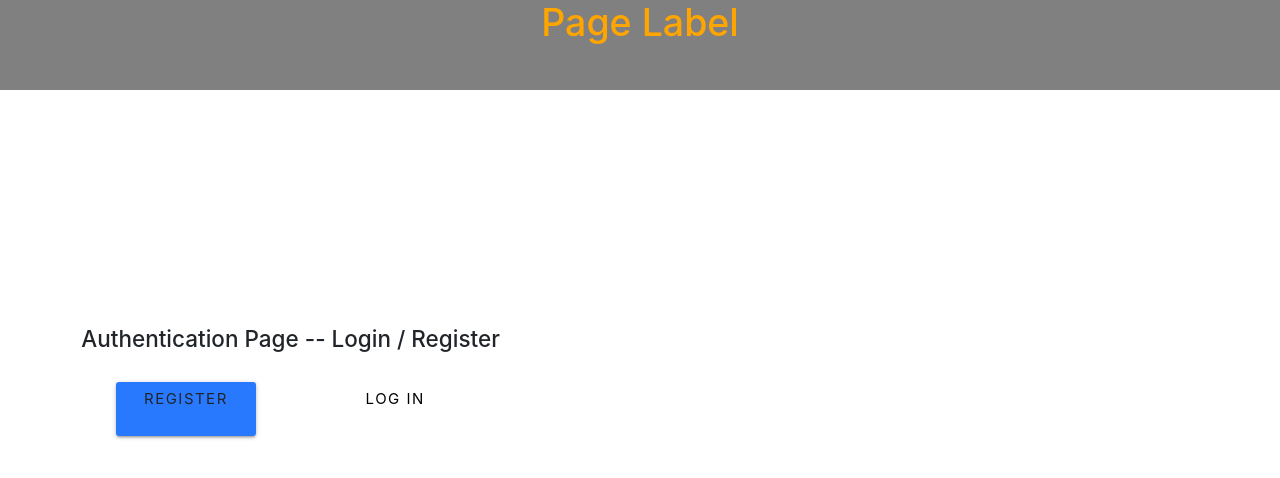
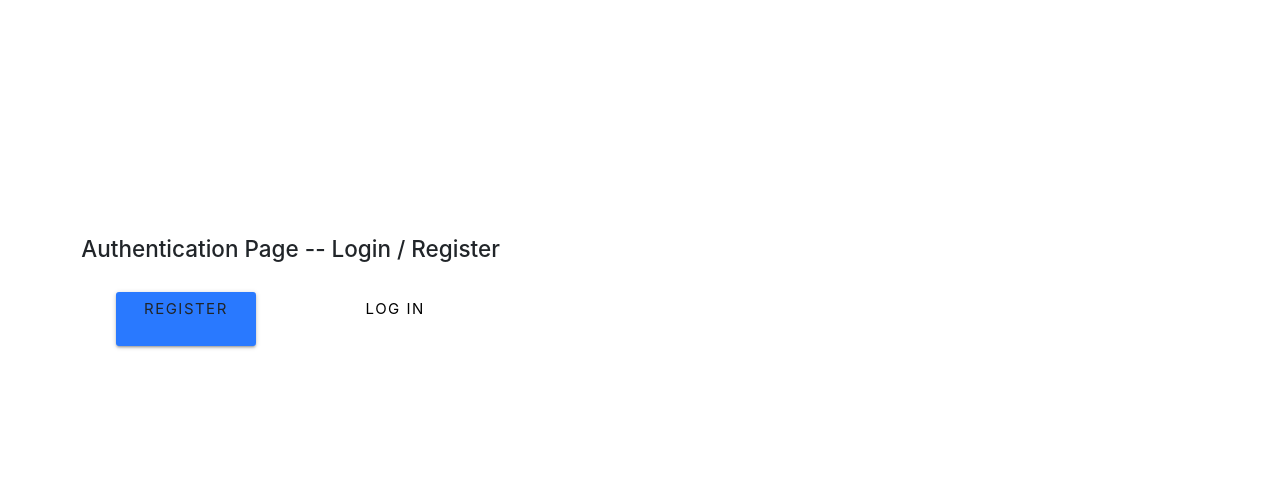
Before and after one commit to kevinroymcgregor/project3, a React (Create React App) app in the folder client/: page / in a window 1280 px wide. Shown: the top 478 px of the page. Built offline with nearby package versions, Linux system fonts and the light colour scheme.

Commit message:
removed PageLabel

```diff
--- a/client/src/App.js
+++ b/client/src/App.js
@@ -42,7 +42,6 @@ class App extends Component {
       <Provider store={store}>
         <Router>
           <div className="App">
-            <PageLabel />
             <Route exact path="/" component={Landing} />
             <Route exact path="/register" component={Register} />
             <Route exact path="/login" component={Login} />
```
